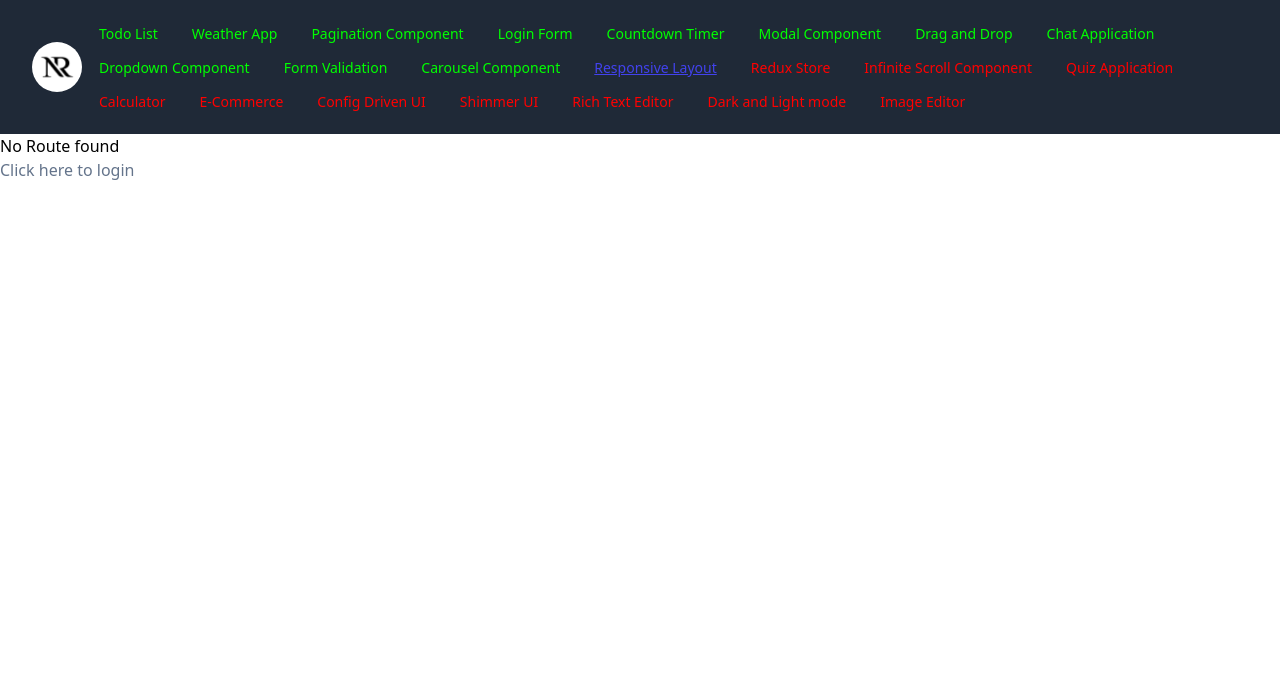
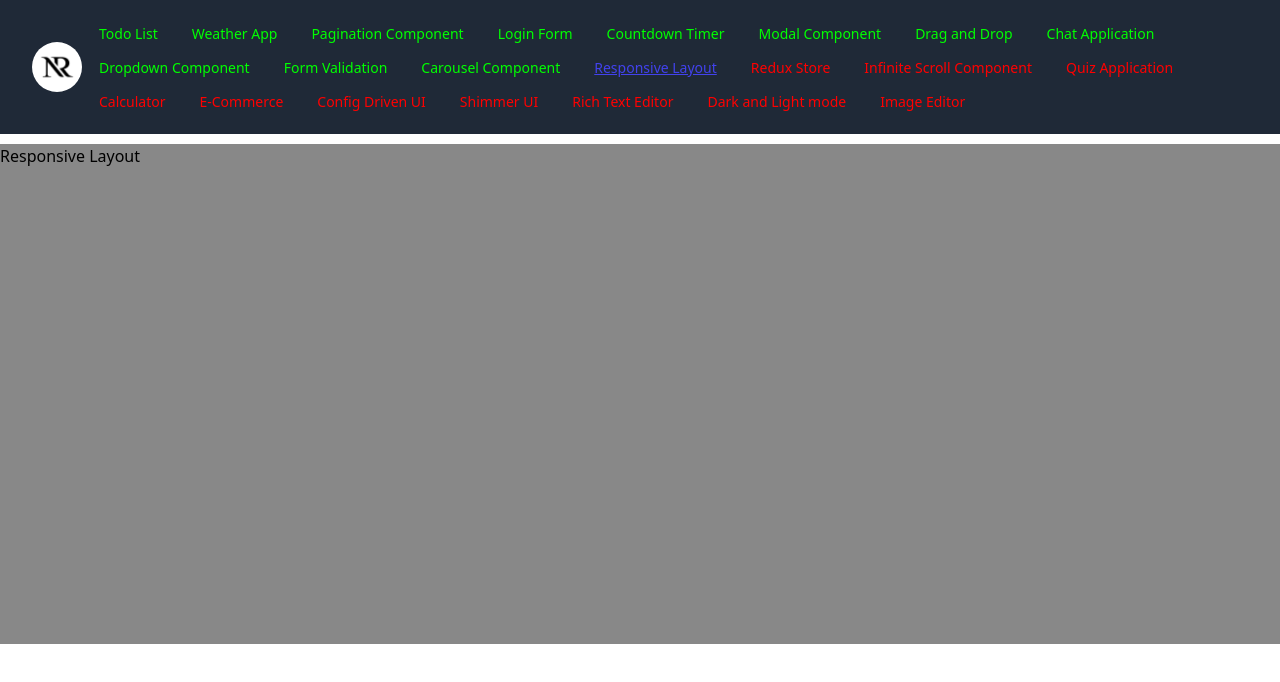
Before and after one commit to nareshb7/react-projects, a React app: page /responsiveLayout in a window 1280 px wide. Shown: the top 682 px of the page. Built offline with nearby package versions, Linux system fonts and the light colour scheme.

Commit message:
11.Layout project routes and components created

```diff
--- /dev/null
+++ b/src/projects/responsiveLayout/components/Conatiner.tsx
@@ -0,0 +1,9 @@
+import React from 'react'
+
+const Conatiner = () => {
+  return (
+    <div>Conatiner</div>
+  )
+}
+
+export default Conatiner
--- /dev/null
+++ b/src/projects/responsiveLayout/index.tsx
@@ -0,0 +1,10 @@
+import React from 'react'
+import './styles.scss'
+
+const ResponsiveLayout = () => {
+  return (
+    <div className='responsive-layout-wrapper'>Responsive Layout</div>
+  )
+}
+
+export default ResponsiveLayout
--- /dev/null
+++ b/src/projects/responsiveLayout/styles.scss
@@ -0,0 +1,5 @@
+.responsive-layout-wrapper {
+    background-color: #888;
+    margin-block: 10px;
+    min-height: 500px;
+}
--- a/src/routes/RoutesPage.tsx
+++ b/src/routes/RoutesPage.tsx
@@ -17,6 +17,7 @@ const ChatMain = lazy(() => import("projects/chat-application"));
 const DropDownMain = lazy(() => import("projects/dropDown"));
 const FormValidationMain = lazy(() => import("projects/form-validation"));
 const Carousel = lazy(()=> import("projects/carousel"))
+const ResponsiveLayout = lazy(() => import("projects/responsiveLayout"))
 
 const router = createBrowserRouter([
   {
@@ -89,6 +90,10 @@ const router = createBrowserRouter([
         path: "/carousel",
         element: <Carousel />,
       },
+      {
+        path: "/responsiveLayout",
+        element: <ResponsiveLayout />,
+      },
     ],
   },
 ]);
```
